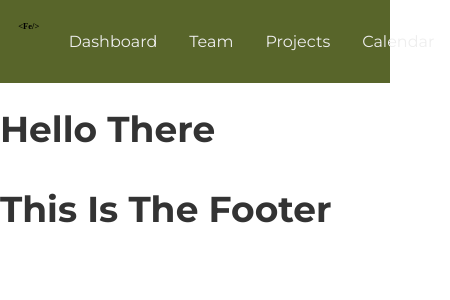
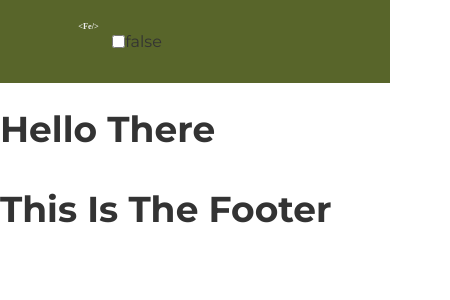
Before and after one commit to MrOdie/cast-iron-dev, a Next.js app: page / in a window 390 px wide. Shown: the top 300 px of the page, 450 px wide, since content can reach past the window. Built offline with nearby package versions, Linux system fonts and the light colour scheme.

Commit message:
Added a lot. I'm tired.

```diff
--- /dev/null
+++ b/src/app/assets/components/navigation/DesktopNav.tsx
@@ -0,0 +1,26 @@
+import {NavItem} from "@/app/assets/types/navItem";
+import styles from "@/app/assets/styles/modules/desktopNav.module.scss";
+import Link from "next/link";
+import {FunctionComponent} from "react";
+
+interface Props {
+    navItems: NavItem[],
+    path: string
+}
+
+const DesktopNav: FunctionComponent<Props> = ({navItems, path}) => {
+    return (
+        <div className={styles.nav}>
+            {navItems.map((item) => {
+                const isCurrent = path === item.href;
+                return (
+                    <div className={styles.nav_item} key={item.id}>
+                        <Link className={isCurrent ? `${styles.nav_item_link} ${styles.nav_current}` : styles.nav_item_link} href={item.href}>{item.name}</Link>
+                    </div>
+                )
+            })}
+        </div>
+    )
+}
+
+export default DesktopNav;
--- /dev/null
+++ b/src/app/assets/components/navigation/MobileNav.tsx
@@ -0,0 +1,36 @@
+import {Fragment, FunctionComponent, useState} from "react";
+import {NavItem} from "@/app/assets/types/navItem";
+import styles from "@/app/assets/styles/modules/mobileNav.module.scss";
+import Link from "next/link";
+
+interface Props {
+    navItems: NavItem[],
+    path: string
+}
+
+const MobileNav: FunctionComponent<Props> = ({navItems, path}) => {
+
+    const [isOpen, setIsOpen] = useState(false);
+
+    return (
+        <div className={styles.nav}>
+            <input type="checkbox" title="menu" onClick={() => setIsOpen(!isOpen)}/>
+
+            <p>{isOpen.toString()}</p>
+            {
+                isOpen && (
+                    navItems.map((item) => {
+                        const isCurrent = path === item.href;
+                        return (
+                            <div className={styles.nav_item} key={item.id}>
+                                <Link className={isCurrent ? `${styles.nav_item_link} ${styles.nav_current}` : styles.nav_item_link} href={item.href}>{item.name}</Link>
+                            </div>
+                        )
+                    })
+                )
+            }
+        </div>
+    )
+}
+
+export default MobileNav;
--- a/src/app/assets/components/navbar.tsx
+++ b/src/app/assets/components/navigation/Navbar.tsx
@@ -1,17 +1,20 @@
 "use client"
 
 import styles from "@/app/assets/styles/modules/nav.module.scss";
-import Link from "next/link";
 import {Fragment, useEffect, useState} from "react";
 import {NavItem} from "@/app/assets/types/navItem";
 import Navigation from "@/app/assets/typescriptObjects/navigationItems";
 import {usePathname} from "next/navigation";
 import Image from "next/image";
-import Logo from "../../../../public/logo.svg";
+import Logo from "../../../../../public/logo.svg";
+import DesktopNav from "@/app/assets/components/navigation/DesktopNav";
+import UseWindowSize from "@/app/assets/utils/UseWindowSize";
+import MobileNav from "@/app/assets/components/navigation/MobileNav";
 
 const nav: NavItem[] = Navigation;
 
 const Navbar = () => {
+    const size = UseWindowSize();
     const currentPathname: string = usePathname();
     const [pathName, setPathName] = useState("");
 
@@ -24,16 +27,13 @@ const Navbar = () => {
             <section className={styles.section}>
                 <nav className={styles.nav}>
                     <div className={styles.logo}>
-                        <Image src={Logo} alt="Cast Iron Developer" />
+                        <Image className={styles.logo_image} src={Logo} alt="Cast Iron Developer" />
                     </div>
-                    {nav.map((item) => {
-                        const isCurrent = pathName === item.href;
-                        return (
-                            <div className={styles.nav_item} key={item.id}>
-                                <Link className={isCurrent ? `${styles.nav_item_link} ${styles.nav_current}` : styles.nav_item_link} href={item.href}>{item.name}</Link>
-                            </div>
-                        )
-                    })}
+                    {
+                        size.width >= 768 ?
+                            <DesktopNav navItems={nav} path={pathName} /> :
+                            <MobileNav navItems={nav} path={pathName} />
+                    }
                 </nav>
             </section>
         </Fragment>
--- /dev/null
+++ b/src/app/assets/styles/modules/desktopNav.module.scss
@@ -0,0 +1,21 @@
+@use '../layout/colors' as *;
+@use '../layout/breakpoints' as *;
+
+.nav {
+  display: flex;
+  flex-flow: row nowrap;
+
+  &_item {
+
+    &_link {
+      color: $white;
+      text-decoration: none;
+      padding: 1rem;
+      display: inline-block;
+    }
+  }
+
+  &_current {
+    background-color: map-get($pallet, color2);
+  }
+}
--- /dev/null
+++ b/src/app/assets/styles/modules/mobileNav.module.scss
@@ -0,0 +1,19 @@
+@use '../layout/colors' as *;
+@use '../layout/breakpoints' as *;
+
+.nav {
+  display: flex;
+  flex-flow: row nowrap;
+  &_item {
+
+    &_link {
+      color: $white;
+      text-decoration: none;
+      padding: 1rem;
+    }
+  }
+
+  &_current {
+    background-color: map-get($pallet, color2);
+  }
+}
--- a/src/app/assets/styles/modules/nav.module.scss
+++ b/src/app/assets/styles/modules/nav.module.scss
@@ -1,4 +1,5 @@
 @use '../layout/colors' as *;
+@use '../layout/breakpoints' as *;
 
 .section {
   background-color: map-get($pallet, color1);
@@ -11,18 +12,13 @@
     display: flex;
     flex-flow: row nowrap;
 
-    &_item {
+    .logo {
+      &_image {
 
-      &_link {
-        color: $white;
-        text-decoration: none;
-        padding: 1rem;
-        display: inline-block;
+        @include breakpoints(lg_tablet sm_desktop desktop large really_big) {
+          margin-top: 0.6rem;
+        }
       }
-    }
-
-    &_current {
-      background-color: map-get($pallet, color2);
     }
   }
 }
--- /dev/null
+++ b/src/app/assets/utils/UseWindowSize.tsx
@@ -0,0 +1,34 @@
+import {useEffect, useState} from "react";
+
+const UseWindowSize = () => {
+    // Initialize state with undefined width/height so server and client renders match
+    // Learn more here: https://joshwcomeau.com/react/the-perils-of-rehydration/
+    const [windowSize, setWindowSize] = useState({
+        width: 0,
+        height: 0,
+    });
+
+    useEffect(() => {
+        // only execute all the code below in client side
+        // Handler to call on window resize
+        function handleResize() {
+            // Set window width/height to state
+            setWindowSize({
+                width: window.innerWidth,
+                height: window.innerHeight,
+            });
+        }
+
+        // Add event listener
+        window.addEventListener("resize", handleResize);
+
+        // Call handler right away so state gets updated with initial window size
+        handleResize();
+
+        // Remove event listener on cleanup
+        return () => window.removeEventListener("resize", handleResize);
+    }, []); // Empty array ensures that effect is only run on mount
+    return windowSize;
+}
+
+export default UseWindowSize;
--- a/src/app/layout.tsx
+++ b/src/app/layout.tsx
@@ -1,6 +1,6 @@
 import '@/app/assets/styles/style.scss'
-import Navbar from "@/app/assets/components/navbar";
-import Footer from "@/app/assets/components/footer";
+import Navbar from "@/app/assets/components/navigation/Navbar";
+import Footer from "@/app/assets/components/Footer";
 import {font} from "./font";
 
 export const metadata = {
```
Also changed, not shown: public/logo.svg, src/app/assets/components/Footer.tsx (renamed from src/app/assets/components/footer.tsx).
